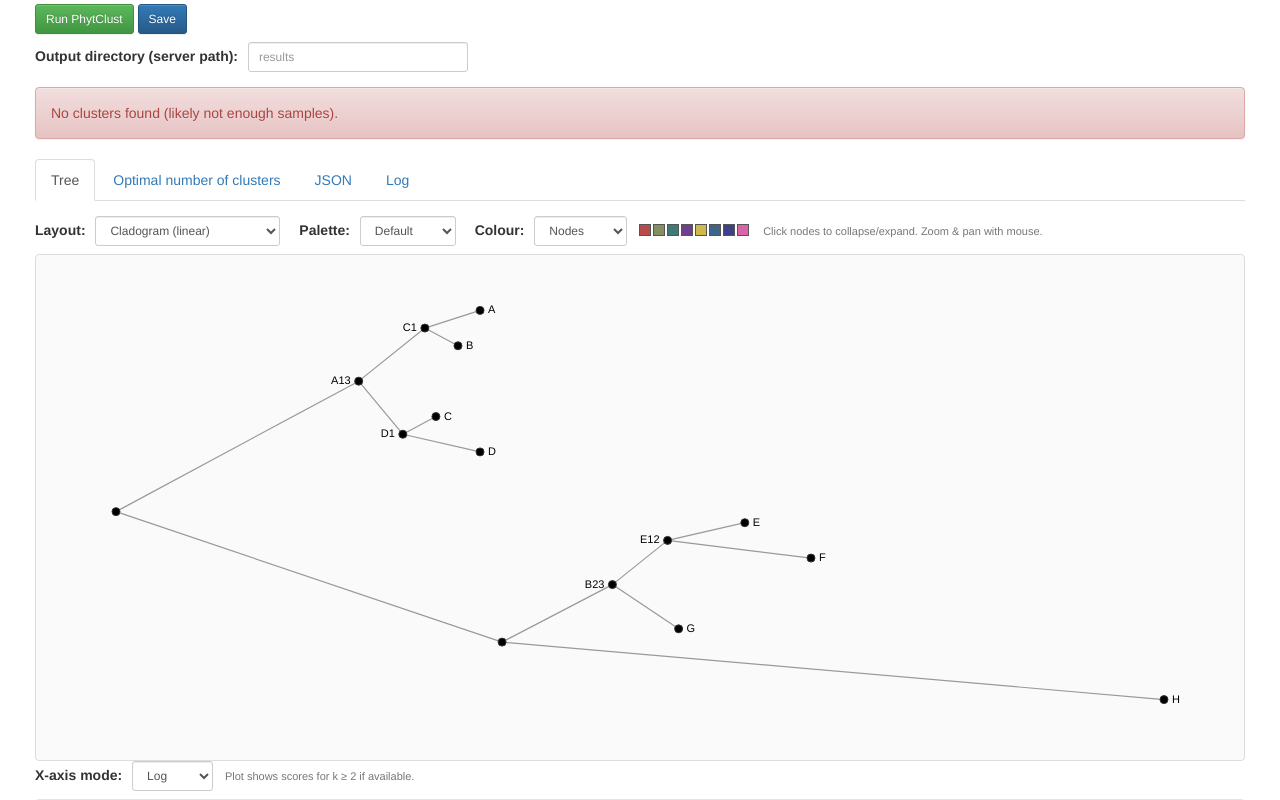
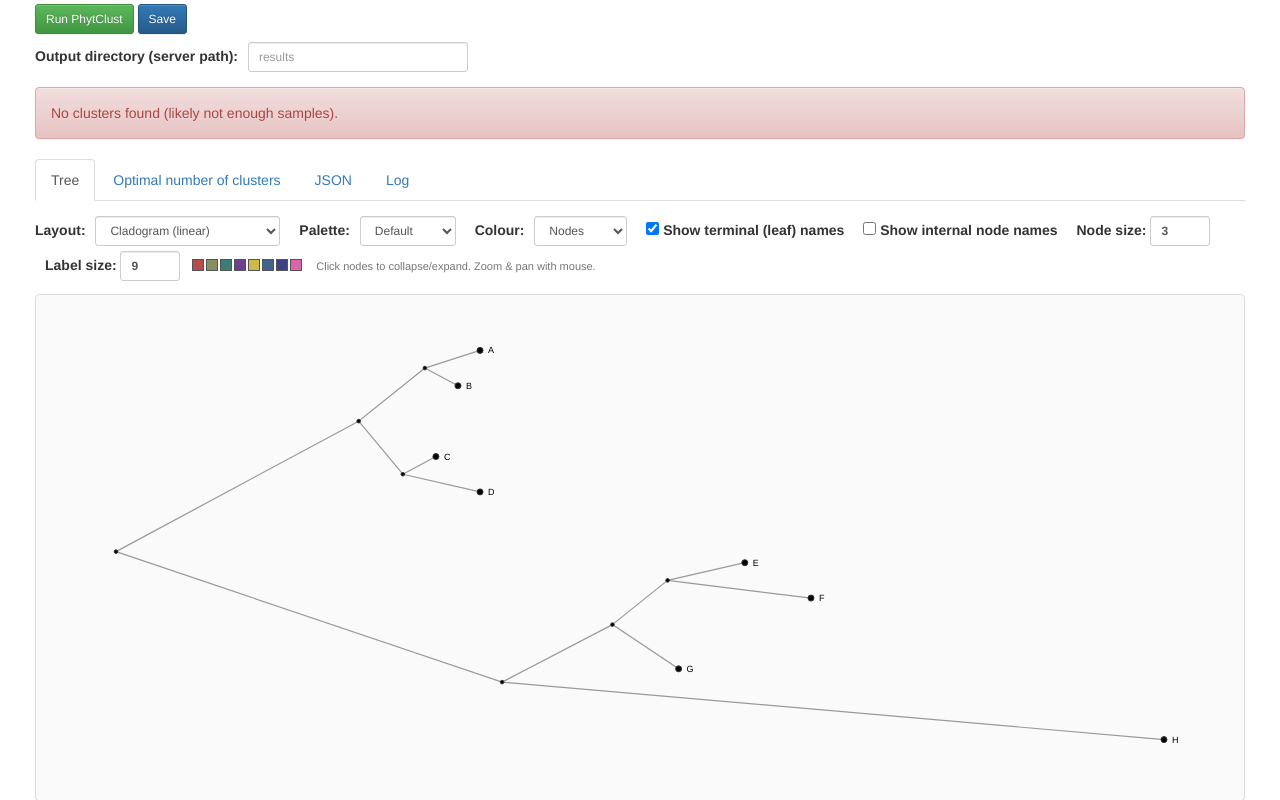
Before and after one commit to ICCB-Cologne/PhytClust, a FastAPI app: page / in a window 1280 px wide. Shown: the part 349-1149 px from the top of the page. Run offline with FastAPI, Linux system fonts and the light colour scheme; data that the repository does not hold is empty; some libraries are stand-ins or nearby versions.

Commit message:
node size/labels

```diff
--- a/src/phytclust/gui/static/tree_viz.js
+++ b/src/phytclust/gui/static/tree_viz.js
@@ -16,11 +16,23 @@ const BASE_COLORS = [
         "#3f408a",
         "#da63aa"
     ];
+
+    let SHOW_LEAF_NAMES = true;
+    let SHOW_INTERNAL_NAMES = false;
+
+    let LEAF_NODE_RADIUS = 3.0;
+    let INTERNAL_NODE_RADIUS = 1.8;
+
+    let LABEL_FONT_SIZE = 9;
+
+
     let CLUSTER_COLORS = [];
     let CURRENT_CLUSTERS = {};
     let NEWICK_RAW_TREE = null;
     let CURRENT_LAYOUT_MODE = 'cladogram';
     let COLOR_MODE = 'nodes';
+
+
 
 var statusHideTimeout = null;
 var isRunning = false;
@@ -474,12 +486,14 @@ function drawTree() {
         });
     svg.call(zoom);
 
-    // Hierarchy used only for tree structure / collapsing;
-    // positions come from precomputed _x/_y/_angle/_radius
     var root = d3.hierarchy(NEWICK_RAW_TREE, function (d) {
         return d._collapsed ? null : d.children;
     });
 
+    function nodeRadius(d) {
+        const isLeaf = !d.children || !d.children.length;
+        return isLeaf ? LEAF_NODE_RADIUS : INTERNAL_NODE_RADIUS;
+    }
     function nodeFill(d) {
         var name = d.data.name;
 
@@ -536,7 +550,7 @@ function drawTree() {
             });
 
         node.append("circle")
-            .attr("r", 3.5)
+            .attr("r", nodeRadius)
             .attr("fill", nodeFill)
             .style("cursor", function (d) {
                 return (d.data.children && d.data.children.length) ? "pointer" : "default";
@@ -551,11 +565,16 @@ function drawTree() {
                 var name = d.data.name || "(internal)";
                 var cid = (CURRENT_CLUSTERS && d.data.name) ? CURRENT_CLUSTERS[d.data.name] : null;
                 var clusterStr = (cid == null ? "none" : cid.toString());
+                var bl = (typeof d.data.length === "number")
+                    ? d.data.length.toFixed(4)
+                    : "n/a";
+
                 d3Tooltip
                     .style("opacity", 1)
                     .html(
                         "<strong>" + name + "</strong><br/>" +
                         "Depth: " + d.depth + "<br/>" +
+                        "Branch length: " + bl + "<br/>" +
                         "Cluster: " + clusterStr
                     );
             })
@@ -569,14 +588,26 @@ function drawTree() {
             });
 
         node.append("text")
-            .attr("dy", "0.31em")
-            .attr("x", function (d) { return (d.data._angle || 0) < Math.PI ? 8 : -8; })
-            .attr("text-anchor", function (d) { return (d.data._angle || 0) < Math.PI ? "start" : "end"; })
-            .attr("transform", function (d) {
-                return (d.data._angle || 0) >= Math.PI ? "rotate(180)" : null;
+        .attr("dy", 3) // or "0.31em" in circular, keep as you had
+        .attr("x", function (d) {
+            // keep your existing x logic (this is the cartesian one)
+            return (d.children && d.children.length) ? -8 : 8;
         })
-            .text(function (d) { return d.data.name || ""; });
+        .style("text-anchor", function (d) {
+            return (d.children && d.children.length) ? "end" : "start";
+        })
+        .style("font-size", LABEL_FONT_SIZE + "px")
+        .text(function (d) {
+            const isLeaf = !d.children || d.children.length === 0;
 
+            if (isLeaf && SHOW_LEAF_NAMES) {
+                return d.data.name || "";
+            }
+            if (!isLeaf && SHOW_INTERNAL_NAMES) {
+                return d.data.name || "";
+            }
+            return "";
+        });
         return;
     }
 
@@ -619,7 +650,7 @@ function drawTree() {
         });
 
     node.append("circle")
-        .attr("r", 4)
+        .attr("r", nodeRadius)
         .attr("fill", nodeFill)
         .style("cursor", function (d) {
             return (d.data.children && d.data.children.length) ? "pointer" : "default";
@@ -634,11 +665,16 @@ function drawTree() {
             var name = d.data.name || "(internal)";
             var cid = (CURRENT_CLUSTERS && d.data.name) ? CURRENT_CLUSTERS[d.data.name] : null;
             var clusterStr = (cid == null ? "none" : cid.toString());
+            var bl = (typeof d.data.length === "number")
+            ? d.data.length.toFixed(4)
+            : "n/a";
+
             d3Tooltip
                 .style("opacity", 1)
                 .html(
                     "<strong>" + name + "</strong><br/>" +
                     "Depth: " + d.depth + "<br/>" +
+                    "Branch length: " + bl + "<br/>" +
                     "Cluster: " + clusterStr
                 );
         })
@@ -659,7 +695,20 @@ function drawTree() {
     .style("text-anchor", function (d) {
         return (d.children && d.children.length) ? "end" : "start";
     })
-        .text(function (d) { return d.data.name || ""; });
+    .style("font-size", LABEL_FONT_SIZE + "px")
+    .text(function (d) {
+        const isLeaf = !d.children || d.children.length === 0;
+
+        if (isLeaf && SHOW_LEAF_NAMES) {
+            return d.data.name || "";
+        }
+        if (!isLeaf && SHOW_INTERNAL_NAMES) {
+            return d.data.name || "";
+        }
+        return "";
+    });
+
+
     if (colorMode === "bars") {
 
         // All leaves, sorted top-to-bottom
@@ -692,7 +741,18 @@ function drawTree() {
                 clusterInfo.get(cid).lastIndex = idx;
             }
         });
-
+        const usedLabelYs = [];
+        function findNonOverlappingY(y0) {
+            let y = y0;
+            const minGap = 10; // px between labels
+            let safety = 0;
+            while (usedLabelYs.some(u => Math.abs(u - y) < minGap) && safety < 50) {
+                y += minGap;
+                safety++;
+            }
+            usedLabelYs.push(y);
+            return y;
+        }
         // Draw one contiguous bar per cluster
         clusterInfo.forEach((info, cid) => {
             const first = leafNodes[info.firstIndex];
@@ -720,6 +780,7 @@ function drawTree() {
                 const yNext = nextLeaf.data._x_cart || 0;
                 bottom = (yLast + yNext) / 2;
             }
+            const labelY = findNonOverlappingY((top + bottom) / 2);
 
             const color = (cid == null || !CLUSTER_COLORS.length)
                 ? "lightgrey"
@@ -732,18 +793,48 @@ function drawTree() {
                 .attr("height", bottom - top)
                 .attr("fill", color);
 
-            // One label per cluster, centred on its bar
+                const totalLeaves = leafNodes.length;
+                const clusterSize = info.lastIndex - info.firstIndex + 1;
+
+                // Only label clusters ≥ 10% of total leaves
+                if (clusterSize / totalLeaves >= 0.10) {
                     labelsG.append("text")
                         .attr("x", labelColumnX + labelWidth + 4)
-                .attr("y", (top + bottom) / 2)
+                        .attr("y", labelY)
                         .attr("dominant-baseline", "middle")
                         .attr("font-size", 10)
                         .text("C" + cid);
+                }
         });
+        // --------------------------------------------------
+        //  BRANCH-LENGTH AXIS (for cladogram/rectangular)
+        // --------------------------------------------------
+        if (layoutMode !== "circular") {
+
+            // compute horizontal scale (branch length → y position)
+            const allNodes = root.descendants();
+            const maxY = d3.max(allNodes, d => d.data._y_cart || 0) || 0;
+
+            const blVals = allNodes.map(d => d.data._bl || 0);
+            const maxBl = d3.max(blVals) || 1;
+
+            const blScale = d3.scaleLinear()
+                .domain([0, maxBl])
+                .range([0, maxY]);
+
+            const axisGroup = g.append("g")
+                .attr("class", "branch-length-axis")
+                .attr("transform", `translate(0, ${height - margin.bottom - margin.top - 5})`)
+                .call(d3.axisBottom(blScale).ticks(5));
+
+            g.append("text")
+                .attr("x", maxY / 2)
+                .attr("y", height - margin.bottom - margin.top + 15)
+                .attr("text-anchor", "middle")
+                .attr("font-size", 10)
+                .text("Branch length");
         }
-
-
-
+    }
 }
 
 // ---- D3 Optimal-k plot ----
@@ -1219,8 +1310,45 @@ $(function () {
         });
     }
 
-    // Initialize preview on load
     updatePalettePreview(BASE_COLORS);
 
+    const internalNamesCheckbox = document.getElementById("show-internal-names");
+    if (internalNamesCheckbox) {
+        internalNamesCheckbox.checked = SHOW_INTERNAL_NAMES;
+        internalNamesCheckbox.addEventListener("change", function () {
+            SHOW_INTERNAL_NAMES = this.checked;
+            drawTree();   // redraw tree
+        });
+    }
+    const leafNamesCheckbox = document.getElementById("show-leaf-names");
+    if (leafNamesCheckbox) {
+        leafNamesCheckbox.checked = SHOW_LEAF_NAMES;
+        leafNamesCheckbox.addEventListener("change", function () {
+            SHOW_LEAF_NAMES = this.checked;
+            drawTree();
+        });
+    }
+    const nodeSizeInput = document.getElementById("node-size");
+    if (nodeSizeInput) {
+        nodeSizeInput.value = LEAF_NODE_RADIUS;
+        nodeSizeInput.addEventListener("input", function () {
+            const v = parseFloat(this.value);
+            if (!isNaN(v) && v >= 1 && v <= 10) {
+                LEAF_NODE_RADIUS = v;  // only terminal nodes
+                drawTree();
             }
         });
+    }
+    const labelSizeInput = document.getElementById("label-size");
+    if (labelSizeInput) {
+        labelSizeInput.value = LABEL_FONT_SIZE;
+        labelSizeInput.addEventListener("input", function () {
+            const v = parseFloat(this.value);
+            if (!isNaN(v) && v >= 6 && v <= 14) {
+                LABEL_FONT_SIZE = v;
+                drawTree();
+            }
+        });
+    }
+    }
+});
--- a/src/phytclust/gui/templates/index.html
+++ b/src/phytclust/gui/templates/index.html
@@ -260,6 +260,28 @@
                     <option value="bars">Side bars</option>
                 </select>
 
+                <label style="margin-left:15px;">
+                    <input type="checkbox" id="show-leaf-names" checked>
+                    Show terminal (leaf) names
+                </label>
+
+                <label style="margin-left:15px;">
+                    <input type="checkbox" id="show-internal-names">
+                    Show internal node names
+                </label>
+
+                <label style="margin-left:15px;">
+                    Node size:
+                    <input type="number" id="node-size" class="form-control input-sm" style="width:60px; display:inline-block;" min="1"
+                        max="10" value="2.5">
+                </label>
+
+                <label style="margin-left:10px;">
+                    Label size:
+                    <input type="number" id="label-size" class="form-control input-sm" style="width:60px; display:inline-block;" min="6"
+                        max="14" value="9">
+                </label>
+
                 <!-- Palette Preview -->
                 <span id="palette-preview" style="display:inline-block; margin-left:8px; vertical-align:middle;"></span>
 
```
Lines whose indentation alone changed are shown as unchanged.
